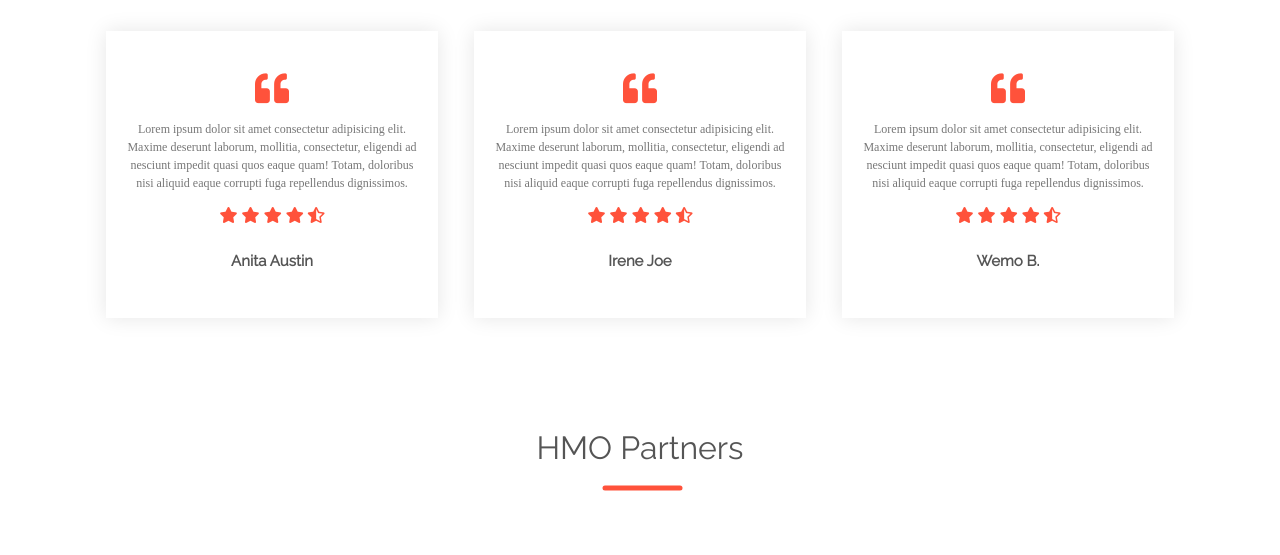
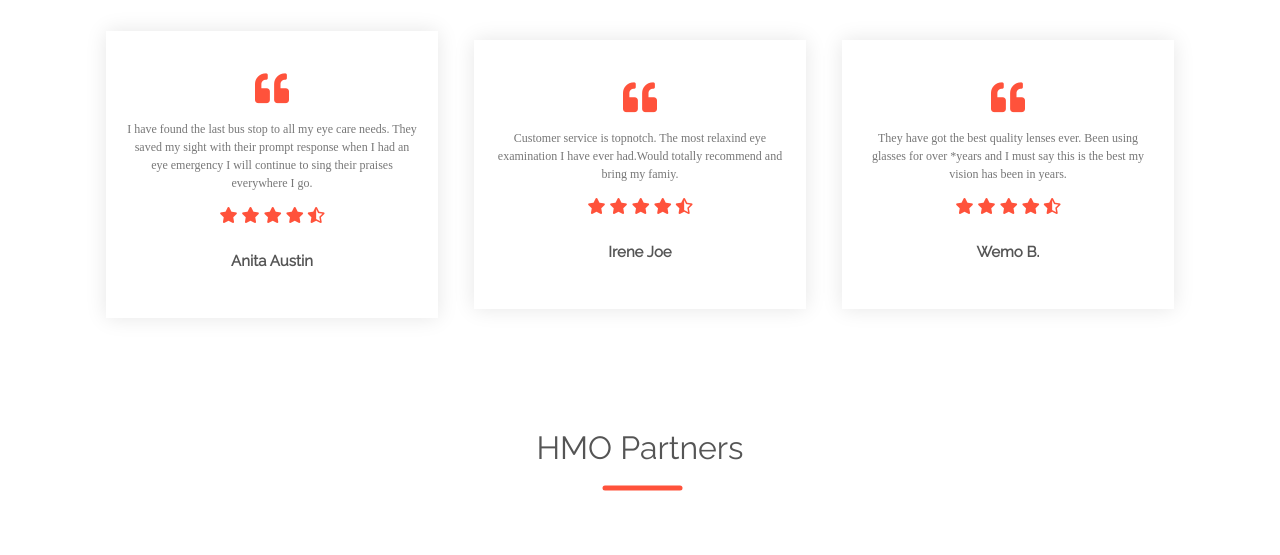
Before and after one commit to Ireneboyle/imobile_eye_clinic, a plain HTML site: page index.html in a window 1280 px wide. Shown: the part 1740-2295 px from the top of the page. Drawn offline with nearby package versions, Linux system fonts and the light colour scheme; a web font is replaced by a local one.

Commit message:
Update index.html

```diff
--- a/index.html
+++ b/index.html
@@ -134,10 +134,8 @@
                 <div class="row">
                     <div class="col-3">
                         <i class="fas fa-quote-left"></i>
-                        <p>Lorem ipsum dolor sit amet consectetur adipisicing elit. Maxime
-                            deserunt laborum, mollitia, consectetur, eligendi ad nesciunt
-                            impedit quasi quos eaque quam! Totam,
-                            doloribus nisi aliquid eaque corrupti fuga repellendus dignissimos.</p>
+                        <p>I have found the last bus stop to all my eye care needs. They saved my sight with their prompt response
+                            when I had an eye emergency I will continue to sing their praises everywhere I go.</p>
 
                             <div class="rating">
                                 <i class="fas fa-star"></i>
@@ -152,10 +150,7 @@
                     </div>
                     <div class="col-3">
                         <i class="fas fa-quote-left"></i>
-                        <p>Lorem ipsum dolor sit amet consectetur adipisicing elit. Maxime
-                            deserunt laborum, mollitia, consectetur, eligendi ad nesciunt
-                            impedit quasi quos eaque quam! Totam,
-                            doloribus nisi aliquid eaque corrupti fuga repellendus dignissimos.</p>
+                        <p>Customer service is topnotch. The most relaxind eye examination I have ever had.Would totally recommend and bring my famiy.</p>
 
                             <div class="rating">
                                 <i class="fas fa-star"></i>
@@ -170,10 +165,7 @@
                     </div>
                     <div class="col-3">
                         <i class="fas fa-quote-left"></i>
-                        <p>Lorem ipsum dolor sit amet consectetur adipisicing elit. Maxime
-                            deserunt laborum, mollitia, consectetur, eligendi ad nesciunt
-                            impedit quasi quos eaque quam! Totam,
-                            doloribus nisi aliquid eaque corrupti fuga repellendus dignissimos.</p>
+                        <p>They have got the best quality lenses ever. Been using glasses for over *years and I must say this is the best my vision has been in years.</p>
 
                             <div class="rating">
                                 <i class="fas fa-star"></i>
@@ -226,7 +218,7 @@
              <div class="row">
                  <div class="footer-col-1">
                      <h3>Download our app</h3>
-                     <p>Lorem ipsum dolor sit amet consectetur adipisicing .</p>
+                     <p>Get a swift diagnosis.</p>
                        <div class="app-logo">
                            <img src="assets/google.png" alt="">
                            <img src="assets/appstore.png" alt="">
```
